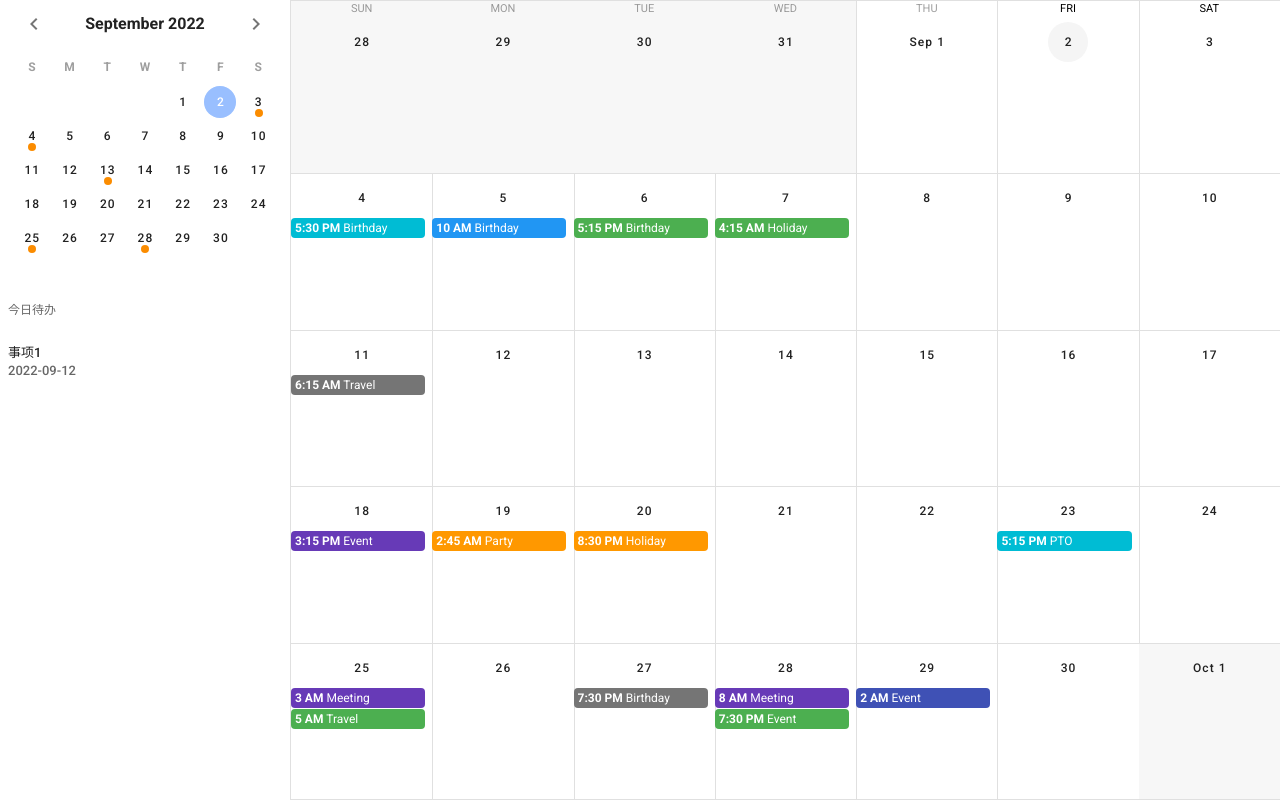
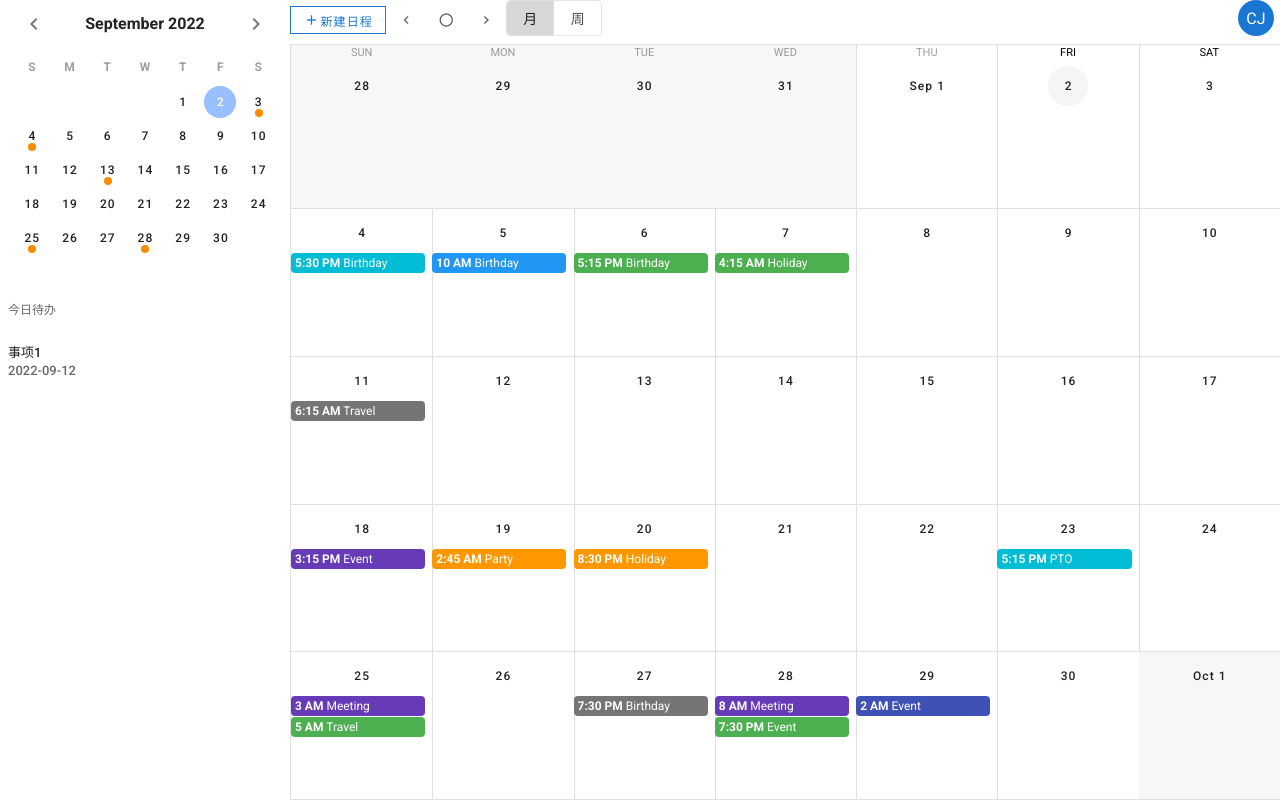
Before and after one commit to ZTao-z/todolist-electron, a Vue app: page / in a window 1280 px wide. Built offline with nearby package versions, Linux system fonts and the light colour scheme; sample sign-in values are in the browser's storage.

Commit message:
[Opt] 优化日历界面

```diff
--- /dev/null
+++ b/src/components/CanlendarSelector.vue
@@ -0,0 +1,34 @@
+<template>
+  <v-sheet width="100%" height="44px">
+    <v-btn tile outlined small color="primary" @click="prev">
+        <v-icon small> mdi-plus </v-icon>
+        新建日程
+    </v-btn>
+
+    <v-btn fab text small color="grey darken-2" @click="prev">
+      <v-icon small> mdi-chevron-left </v-icon>
+    </v-btn>
+    <v-btn fab text small color="grey darken-2" @click="next">
+      <v-icon small> mdi-circle-outline </v-icon>
+    </v-btn>
+    <v-btn fab text small color="grey darken-2" @click="next">
+      <v-icon small> mdi-chevron-right </v-icon>
+    </v-btn>
+
+    <v-btn-toggle v-model="type" dense mandatory>
+      <v-btn outlined> 月 </v-btn>
+      <v-btn outlined> 周 </v-btn>
+    </v-btn-toggle>
+  </v-sheet>
+</template>
+
+<script>
+export default {
+  name: "CanlendarSelectorComponent",
+  data() {
+    return {
+      type: 0,
+    };
+  },
+};
+</script>
--- /dev/null
+++ b/src/components/UserAvatar.vue
@@ -0,0 +1,16 @@
+<template>
+  <v-sheet width="44px" height="44px">
+    <v-avatar color="primary" size="36">
+      <span class="white--text">CJ</span>
+    </v-avatar>
+  </v-sheet>
+</template>
+
+<script>
+export default {
+  name: "UserAvatarComponent",
+  data() {
+    return {};
+  },
+};
+</script>
--- a/src/views/HomeView.vue
+++ b/src/views/HomeView.vue
@@ -4,7 +4,11 @@
       <DatePickerComponent />
       <TaskListComponent />
     </v-sheet>
-    <v-sheet height="100%" style="flex:1">
+    <v-sheet height="100%" style="flex: 1; height: 100vh" class="d-flex flex-column">
+      <v-sheet height="44px" class="d-flex justify-start">
+        <CanlendarSelectorComponent />
+        <UserAvatarComponent />
+      </v-sheet>
       <CanlendarComponent />
     </v-sheet>
   </v-sheet>
@@ -14,12 +18,16 @@
 import CanlendarComponent from '@/components/Canlendar.vue';
 import DatePickerComponent from '@/components/DatePicker.vue';
 import TaskListComponent from '@/components/TaskList.vue';
+import CanlendarSelectorComponent from '@/components/CanlendarSelector.vue';
+import UserAvatarComponent from '@/components/UserAvatar.vue';
 export default {
   name: "HomeView",
   components: {
     CanlendarComponent,
     DatePickerComponent,
     TaskListComponent,
+    CanlendarSelectorComponent,
+    UserAvatarComponent,
   },
   data() {
     return {}
```
